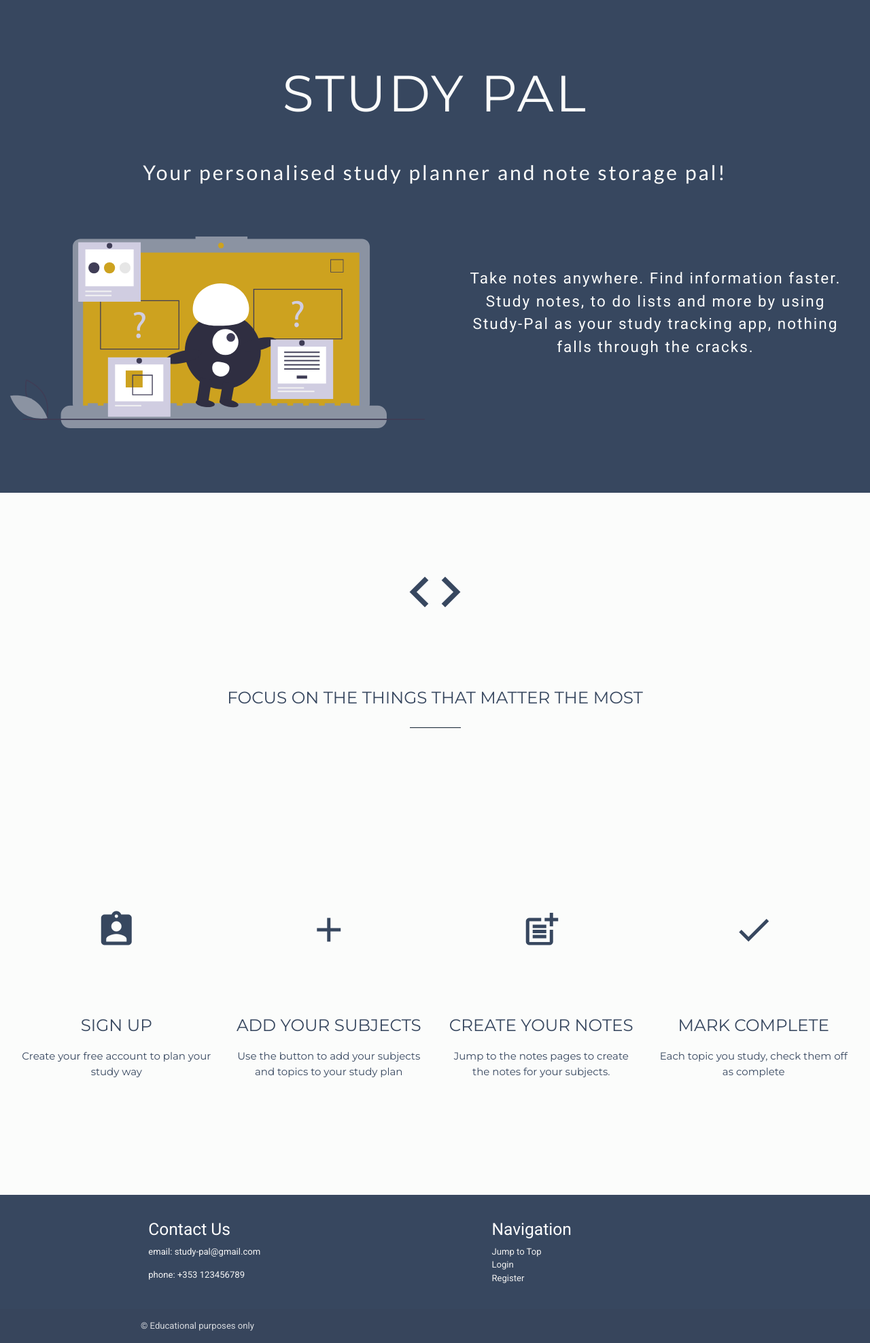
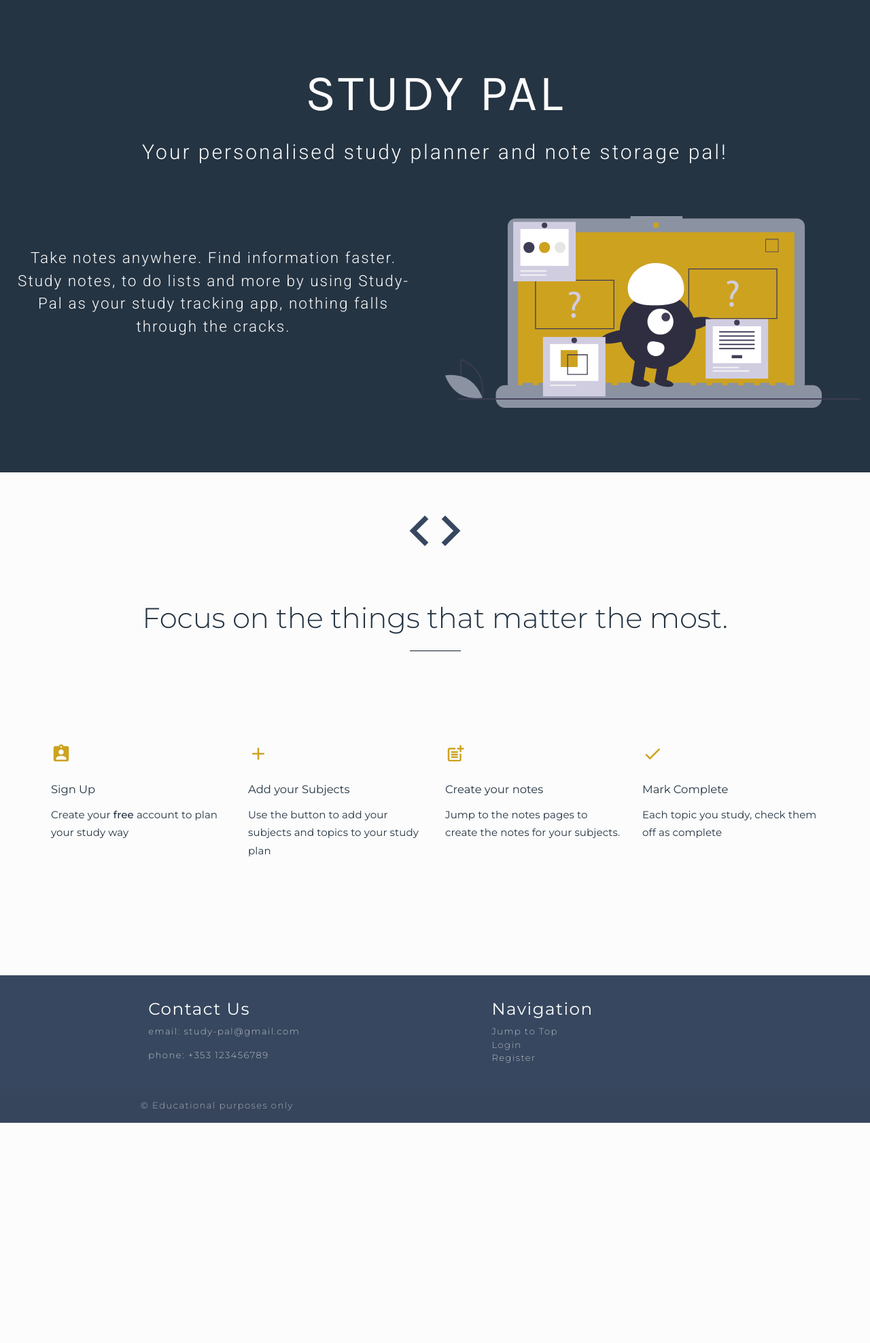
Before and after one commit to ClaireLally8/StudyPal, a Flask app: page / in a window 1280 px wide. Shown: the part 64-2040 px from the top of the page at 68% size. After the commit the page ends 1716 px from the top, so only its background shows below. Run offline with Flask 2, Linux system fonts and the light colour scheme; some libraries are stand-ins or nearby versions.

Commit message:
finalising styling to home page

```diff
--- a/static/css/style.css
+++ b/static/css/style.css
@@ -9,7 +9,7 @@ CDA21F
 
 CSS is laid out by page. */
 @import url('https://fonts.googleapis.com/css2?family=Lato&family=Montserrat&family=Roboto&display=swap');
-
+@import url('https://fonts.googleapis.com/css2?family=Karla:ital@0;1&family=Montserrat:wght@100;200;300;500;700&family=Roboto:wght@100;300&display=swap');
 html {
     scroll-behavior: smooth;
 }
@@ -35,19 +35,29 @@ body {
 .navlink{
     color:#37475F!important;
 }
+
+/* FOOTER STYLING */
+.page-footer {
+    font-family: montserrat;
+    font-weight:200;
+    letter-spacing:0.1rem;
+
+}
+
 /* HOME PAGE STYLING */
 .homehead {
-    font-family: "Montserrat";
-    color: #FBFCFB;
+    text-align:center;
+    font-family: "Karla";
     font-size:5rem;
     letter-spacing:0.2rem;
-    text-transform: uppercase;
+    text-transform:uppercase;
 }
 .homebase {
-    font-family: "lato";
+    font-family: "Roboto";
+    font-weight:300;
     font-size:2rem;
-    padding-top:2rem;
     letter-spacing:0.2rem;
+    text-align: center;
 }
 .titles {
     padding-bottom:4rem;
@@ -56,38 +66,60 @@ body {
 .subtext {
     padding-top:3rem;
     font-family:"roboto";
+    font-weight:300;
     font-size:1.5rem;
-    padding-left:1.4rem;
     padding-right:0.8rem;
     letter-spacing:2px;
+    text-align:center;
+    padding-bottom:3rem;
 }
 .code {
     color:#37475F;
     text-align:center;
-    padding-top:4rem;
     font-size:8rem;
 }
 .byline {
-    color:#37475F;
-    text-align:center;
-    font-family: Montserrat;
-    padding-top:2.1rem;
-    text-transform: uppercase;
+    font-weight:300;
+    line-height: 36px;
+    letter-spacing: -0.25px;
+    font-size:2.8rem;
+    color: #253443;
+    font-family: "Montserrat";
+    text-align: center;
 }
 .subline
 {
     color:#37475F;
-    font-family:Montserrat;
-    font-size:1rem;
+    font-family:"Montserrat";
+    font-size:1.2rem;
     text-align:center;
-    padding-top:0.8rem;
 }
 .howitworks {
     padding-top:8rem;
     padding-bottom:9rem;
+    padding-left:3rem;
+    padding-right:3rem;
+}
+.icons {
+    color: #cda21f;
+    text-align: left;
+}
+.iconhead {
+    font-size:1.25em;
+    line-height: 2rem;
+    color:#253443;
+    font-family: "Montserrat";
+}
+.icontext {
+    letter-spacing: 0.12px;
+    font-size: 1rem;
+    line-height: 1.75;
+    color:#253443;
+    font-family: "Montserrat";
+
 }
 .homepage {
-    background-color: #37475F;
+    background-color:#253443;
     padding-bottom:5rem;
 }
 .page-footer {
--- a/templates/home.html
+++ b/templates/home.html
@@ -27,16 +27,16 @@
   </section>
     <section class="homepage">
       <div class="container-fluid titles">
-        <h2 class="homehead center">Study Pal</h2>
-        <h3 class="homebase center">Your personalised study planner and note storage pal!</h3>
+        <h2 class="homehead">Study Pal</h2>
+        <h3 class="homebase">Your personalised study planner and note storage pal!</h3>
       </div>
       <div class="mainhomepages">
         <div class="row">
           <div class="col-lg-6 col-md-6 col-sm-12">
-            <img src="{{ url_for('static', filename='imgs/computer.svg') }}" class="img-fluid">
+            <p class="subtext">Take notes anywhere. Find information faster. <br>Study notes, to do lists and more by using Study-Pal as your study tracking app, nothing falls through the cracks.</p>
           </div>
           <div class="col-lg-6 col-md-6 col-sm-12">
-            <p class="center subtext">Take notes anywhere. Find information faster. <br>Study notes, to do lists and more by using Study-Pal as your study tracking app, nothing falls through the cracks.</p>
+            <img src="{{ url_for('static', filename='imgs/computer.svg') }}" class="img-fluid">
           </div>
         </div>
       </div>
@@ -47,7 +47,7 @@
         <div class="row">
           <div class="col-12">
             <p class="code"><i class="material-icons large">code</i></p>
-            <h5 class="byline">Focus on the things that matter the most</h5>
+            <h5 class="byline">Focus on the things that matter the most. </h5>
           </div>
         </div>
       </div>
@@ -57,24 +57,24 @@
       <div class="container-fluid">
         <div class="row">
           <div class="col-sm-12 col-lg-3 col-md-6">
-            <p class="code"><i class="material-icons medium">assignment_ind</i></p>
-            <h5 class="byline">Sign Up</h5>
-            <p class="subline">Create your <strong>free</strong> account to plan your study way</p>
+            <p class="icons"><i class="material-icons small">assignment_ind</i></p>
+            <h5 class="iconhead">Sign Up</h5>
+            <p class="icontext">Create your <strong>free</strong> account to plan your study way</p>
           </div>
           <div class="col-sm-12 col-lg-3 col-md-6">
-            <p class="code"><i class="material-icons medium">add</i></p>
-            <h5 class="byline">Add your Subjects</h5>
-            <p class="subline">Use the button to add your subjects and topics to your study plan </p>
+            <p class="icons"><i class="material-icons small">add</i></p>
+            <h5 class="iconhead">Add your Subjects</h5>
+            <p class="icontext">Use the button to add your subjects and topics to your study plan </p>
           </div>
           <div class="col-sm-12 col-lg-3 col-md-6">
-            <p class="code"><i class="material-icons medium">post_add</i></p>
-            <h5 class="byline">Create your notes</h5>
-            <p class="subline">Jump to the notes pages to create the notes for your subjects.</p>
+            <p class="icons"><i class="material-icons small">post_add</i></p>
+            <h5 class="iconhead">Create your notes</h5>
+            <p class="icontext">Jump to the notes pages to create the notes for your subjects.</p>
           </div>
           <div class="col-sm-12 col-lg-3 col-md-6">
-            <p class="code"><i class="material-icons medium">check</i></p>
-            <h5 class="byline">Mark Complete</h5>
-            <p class="subline">Each topic you study, check them off as complete</p>
+            <p class="icons"><i class="material-icons small">check</i></p>
+            <h5 class="iconhead">Mark Complete</h5>
+            <p class="icontext">Each topic you study, check them off as complete</p>
           </div>
         </div>
       </div>
```
